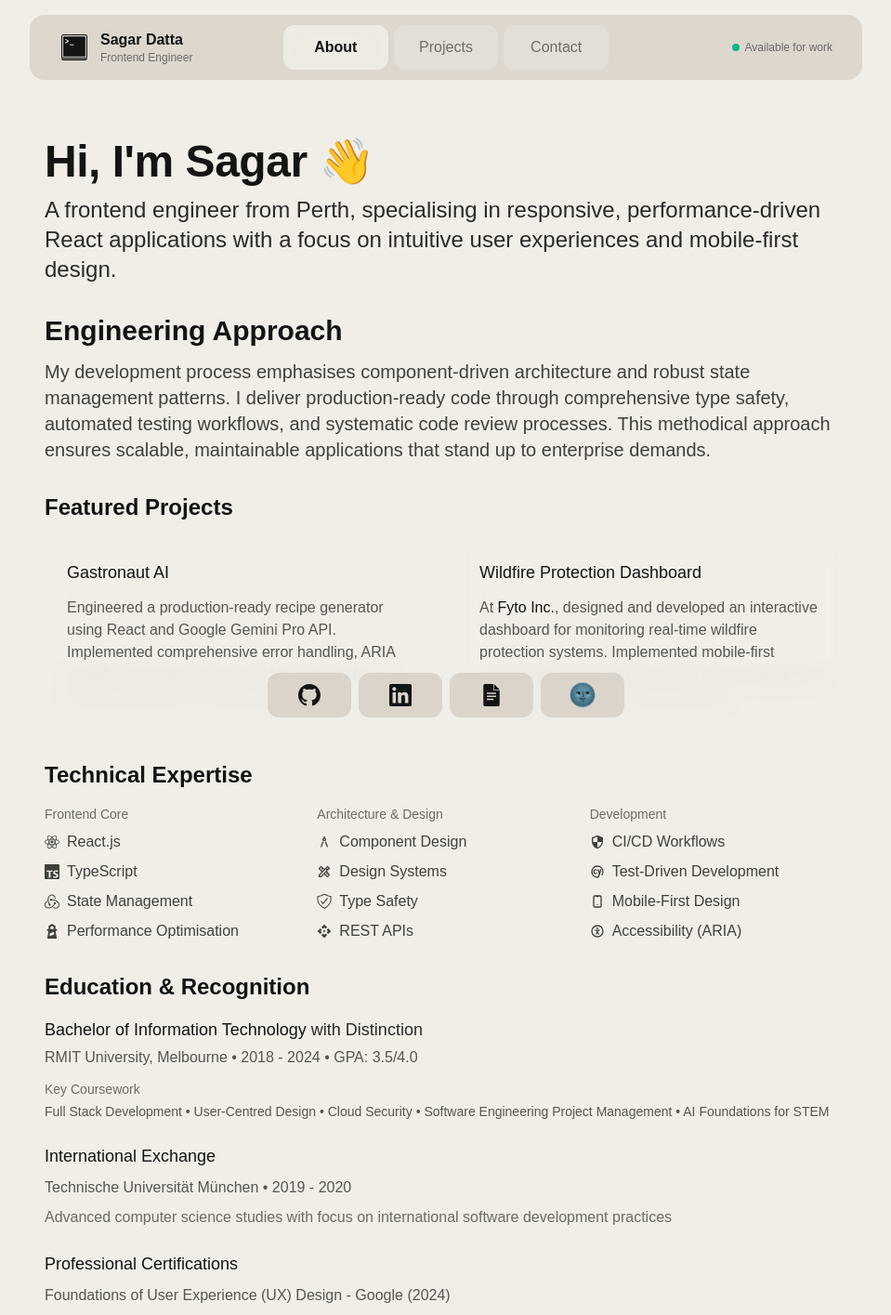
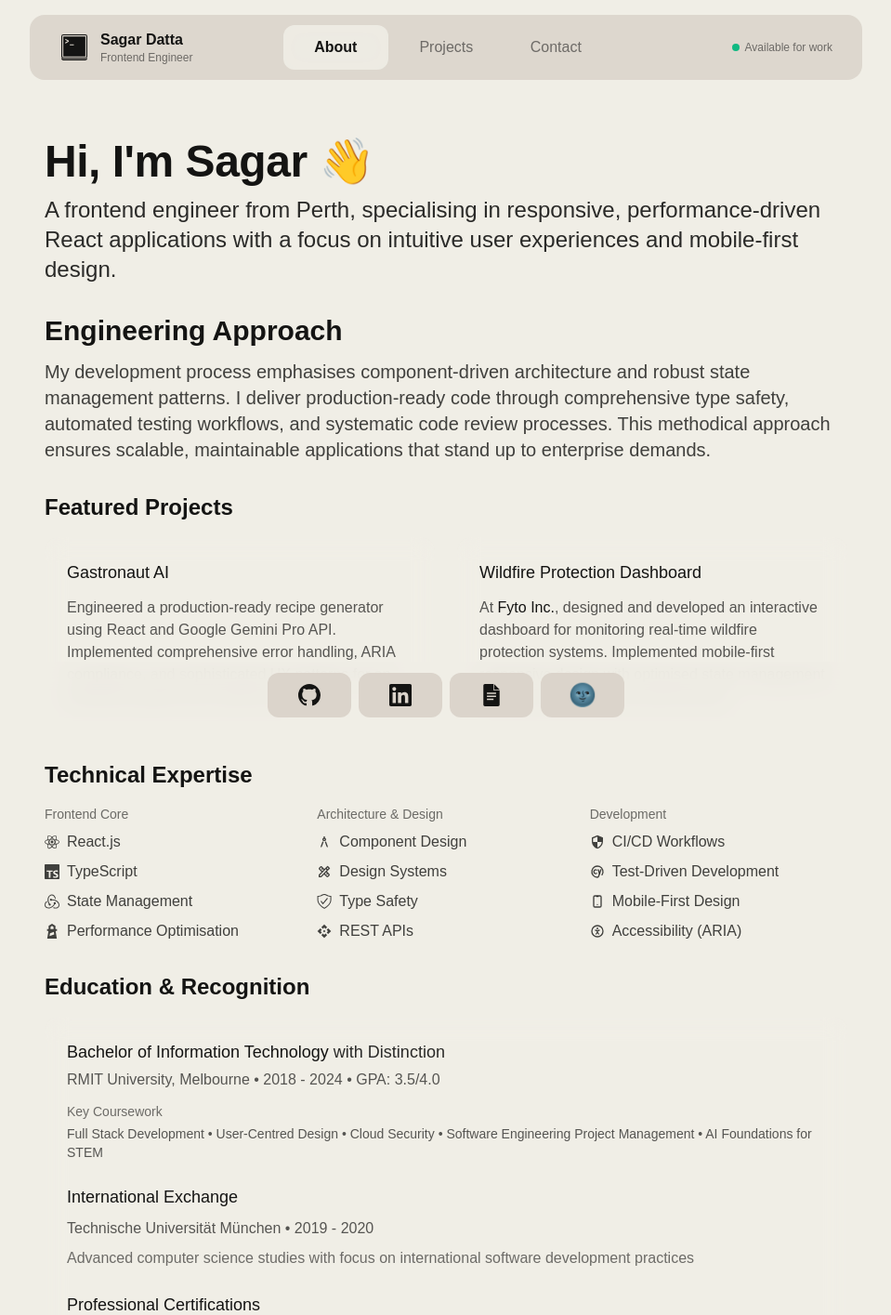
Before and after one commit to sagar-datta/portfolio, a Next.js app: page / in a window 1280 px wide. Shown: the top 1415 px of the page at 93% size, without its empty margins (160-1119 px from the left). Built offline with nearby package versions, Linux system fonts and the light colour scheme.

Commit message:
fix transition theme issues

```diff
--- a/src/components/atoms/TabItem.tsx
+++ b/src/components/atoms/TabItem.tsx
@@ -26,24 +26,24 @@ export const TabItem = forwardRef<HTMLButtonElement, ITabItemProps>(
         touch-none active:scale-95
         [-webkit-tap-highlight-color:transparent]
         [font-variation-settings:'wght'_var(--font-weight)] md:[@media(hover:hover)]:font-medium md:[@media(hover:hover)]:[font-variation-settings:initial]
-        tab-transitions
+        transform-gpu will-change-transform
         rounded-xl
           ${
             isSelected
               ? `bg-glass-blur dark:bg-glass-blur-dark backdrop-blur-glass font-semibold
                  active:bg-glass-blur/80 active:dark:bg-glass-blur-dark/80
                  md:[@media(hover:hover)]:bg-button-light md:[@media(hover:hover)]:dark:bg-button-dark md:[@media(hover:hover)]:backdrop-blur-none`
-              : "bg-glass-blur/30 dark:bg-glass-blur-dark/30 backdrop-blur-glass/30 active:bg-glass-blur/50 active:dark:bg-glass-blur-dark/50 md:[@media(hover:hover)]:bg-transparent md:[@media(hover:hover)]:backdrop-blur-none"
+              : "md:[@media(hover:hover)]:bg-transparent"
           }
+          transition-[background-color] duration-150
         `}
       >
         <span
           className={`
-            transition-colors duration-200
             ${
               isSelected
                 ? "text-primary dark:text-primary-dark"
-                : "text-dimmed-light dark:text-dimmed-dark hover:text-muted-light hover:dark:text-muted-dark"
+                : "text-dimmed-light dark:text-dimmed-dark"
             }
           `}
         >
--- a/src/components/atoms/TechStackBubble.tsx
+++ b/src/components/atoms/TechStackBubble.tsx
@@ -60,7 +60,8 @@ export const TechStackBubble = ({
         rounded-full bg-light/90 dark:bg-dark/90
         text-primary/80 dark:text-primary-dark/80
         flex items-center gap-1.5
-        transform-gpu
+        transform-gpu will-change-transform
+        transition-[background-color] duration-150
       `}
       style={{ willChange: "transform" }}
     >
@@ -71,7 +72,7 @@ export const TechStackBubble = ({
           } opacity-80`}
         />
       )}
-      {tech}
+      <span className="transition-none">{tech}</span>
     </span>
   );
 };
--- a/src/components/molecules/About/Content.tsx
+++ b/src/components/molecules/About/Content.tsx
@@ -44,7 +44,7 @@ export const Content = () => {
           Featured Projects
         </h2>
         <div className="grid md:grid-cols-2 gap-6">
-          <div className="space-y-3 p-6 rounded-2xl bg-glass-blur/30 dark:bg-glass-blur-dark/30 backdrop-blur-glass">
+          <div className="space-y-3 p-6 rounded-2xl bg-glass-blur/30 dark:bg-glass-blur-dark/30 backdrop-blur-glass transform-gpu will-change-transform theme-transition">
             <h3 className="text-lg font-medium text-primary dark:text-primary-dark">
               <a
                 href="https://sagar-datta.github.io/gastronaut-ai/"
@@ -62,7 +62,7 @@ export const Content = () => {
               enterprise-grade user experience.
             </p>
           </div>
-          <div className="space-y-3 p-6 rounded-2xl bg-glass-blur/30 dark:bg-glass-blur-dark/30 backdrop-blur-glass">
+          <div className="space-y-3 p-6 rounded-2xl bg-glass-blur/30 dark:bg-glass-blur-dark/30 backdrop-blur-glass transform-gpu will-change-transform theme-transition">
             <h3 className="text-lg font-medium text-primary dark:text-primary-dark">
               Wildfire Protection Dashboard
             </h3>
@@ -168,7 +168,7 @@ export const Content = () => {
         <h2 className="text-2xl font-semibold text-primary dark:text-primary-dark">
           Education & Recognition
         </h2>
-        <div className="space-y-6">
+        <div className="space-y-6 p-6 rounded-2xl bg-glass-blur/30 dark:bg-glass-blur-dark/30 backdrop-blur-glass transform-gpu will-change-transform theme-transition">
           <div className="space-y-3">
             <div className="space-y-1">
               <h3 className="text-lg font-medium text-primary dark:text-primary-dark">
--- a/src/components/molecules/Contact/Content.tsx
+++ b/src/components/molecules/Contact/Content.tsx
@@ -31,7 +31,7 @@ export const Content = ({
 
       {/* Professional Profile */}
       <section className="space-y-4">
-        <div className="p-6 rounded-2xl bg-glass-blur/30 dark:bg-glass-blur-dark/30 backdrop-blur-glass">
+        <div className="p-6 rounded-2xl bg-glass-blur/30 dark:bg-glass-blur-dark/30 backdrop-blur-glass transform-gpu will-change-transform theme-transition">
           <div className="flex flex-col md:flex-row gap-4 md:gap-8">
             <div className="flex items-center gap-2">
               <FiMapPin className="w-5 h-5 text-primary/70 dark:text-primary-dark/70 flex-shrink-0" />
@@ -53,7 +53,7 @@ export const Content = ({
       <section className="space-y-6">
         <div className="grid md:grid-cols-2 gap-6">
           {/* Professional Networks */}
-          <div className="space-y-4 p-6 rounded-2xl bg-glass-blur/30 dark:bg-glass-blur-dark/30 backdrop-blur-glass">
+          <div className="space-y-4 p-6 rounded-2xl bg-glass-blur/30 dark:bg-glass-blur-dark/30 backdrop-blur-glass transform-gpu will-change-transform theme-transition">
             <h2 className="text-2xl font-semibold text-primary dark:text-primary-dark">
               Professional Networks
             </h2>
@@ -88,7 +88,7 @@ export const Content = ({
           </div>
 
           {/* Direct Contact */}
-          <div className="space-y-4 p-6 rounded-2xl bg-glass-blur/30 dark:bg-glass-blur-dark/30 backdrop-blur-glass">
+          <div className="space-y-4 p-6 rounded-2xl bg-glass-blur/30 dark:bg-glass-blur-dark/30 backdrop-blur-glass transform-gpu will-change-transform theme-transition">
             <h2 className="text-2xl font-semibold text-primary dark:text-primary-dark">
               Direct Contact
             </h2>
@@ -128,7 +128,7 @@ export const Content = ({
 
       {/* Availability */}
       <section className="space-y-4">
-        <div className="p-6 rounded-2xl bg-glass-blur/30 dark:bg-glass-blur-dark/30 backdrop-blur-glass">
+        <div className="p-6 rounded-2xl bg-glass-blur/30 dark:bg-glass-blur-dark/30 backdrop-blur-glass transform-gpu will-change-transform theme-transition">
           <h2 className="text-2xl font-semibold text-primary dark:text-primary-dark mb-4">
             Professional Engagement
           </h2>
--- a/src/components/molecules/GridItem/Content.tsx
+++ b/src/components/molecules/GridItem/Content.tsx
@@ -16,7 +16,7 @@ export const Content = ({
   isPortfolio,
 }: ContentProps) => {
   return (
-    <div className="relative rounded-xl min-h-[250px] h-full transition-smooth w-full overflow-hidden hover-lift-lg bg-button-light dark:bg-button-dark p-4 [@media(hover:none)]:touch-none [@media(hover:none)]:[-webkit-tap-highlight-color:transparent] [@media(hover:none)]:active:scale-[0.98] [@media(hover:none)]:active:opacity-80 [@media(hover:none)]:transition-all [@media(hover:none)]:duration-150 [@media(hover:none)]:ease-in-out @container/card">
+    <div className="relative rounded-xl min-h-[250px] h-full w-full overflow-hidden hover-lift-lg bg-button-light dark:bg-button-dark p-4 [@media(hover:none)]:touch-none [@media(hover:none)]:[-webkit-tap-highlight-color:transparent] [@media(hover:none)]:active:scale-[0.98] [@media(hover:none)]:active:opacity-80 [@media(hover:none)]:transition-all [@media(hover:none)]:duration-150 [@media(hover:none)]:ease-in-out @container/card transform-gpu will-change-transform theme-transition">
       {!isPortfolio && (
         <div className="flex items-center gap-1.5 absolute top-3 right-3 text-dimmed-light dark:text-dimmed-dark [@media(hover:hover)]:@[400px]/card:hidden">
           <p className="text-xs @[400px]:block hidden">Opens in new tab</p>
--- a/src/components/molecules/NavigationTabs.tsx
+++ b/src/components/molecules/NavigationTabs.tsx
@@ -25,7 +25,8 @@ export const NavigationTabs = ({
       md:[@media(hover:hover)]:bg-glass-blur md:[@media(hover:hover)]:dark:bg-glass-blur-dark md:[@media(hover:hover)]:backdrop-blur-glass
       md:rounded-2xl md:[@media(hover:hover)]:p-1.5 md:[@media(hover:none)]:p-0
       w-full md:w-auto md:[@media(hover:none)]:min-w-[350px]
-      gap-1.5 md:[@media(hover:hover)]:gap-0 md:[@media(hover:none)]:gap-1.5"
+      gap-1.5 md:[@media(hover:hover)]:gap-0 md:[@media(hover:none)]:gap-1.5
+      transform-gpu will-change-transform transition-[background-color] duration-150"
     >
       {TABS.map((tab) => (
         <TabItem
```
